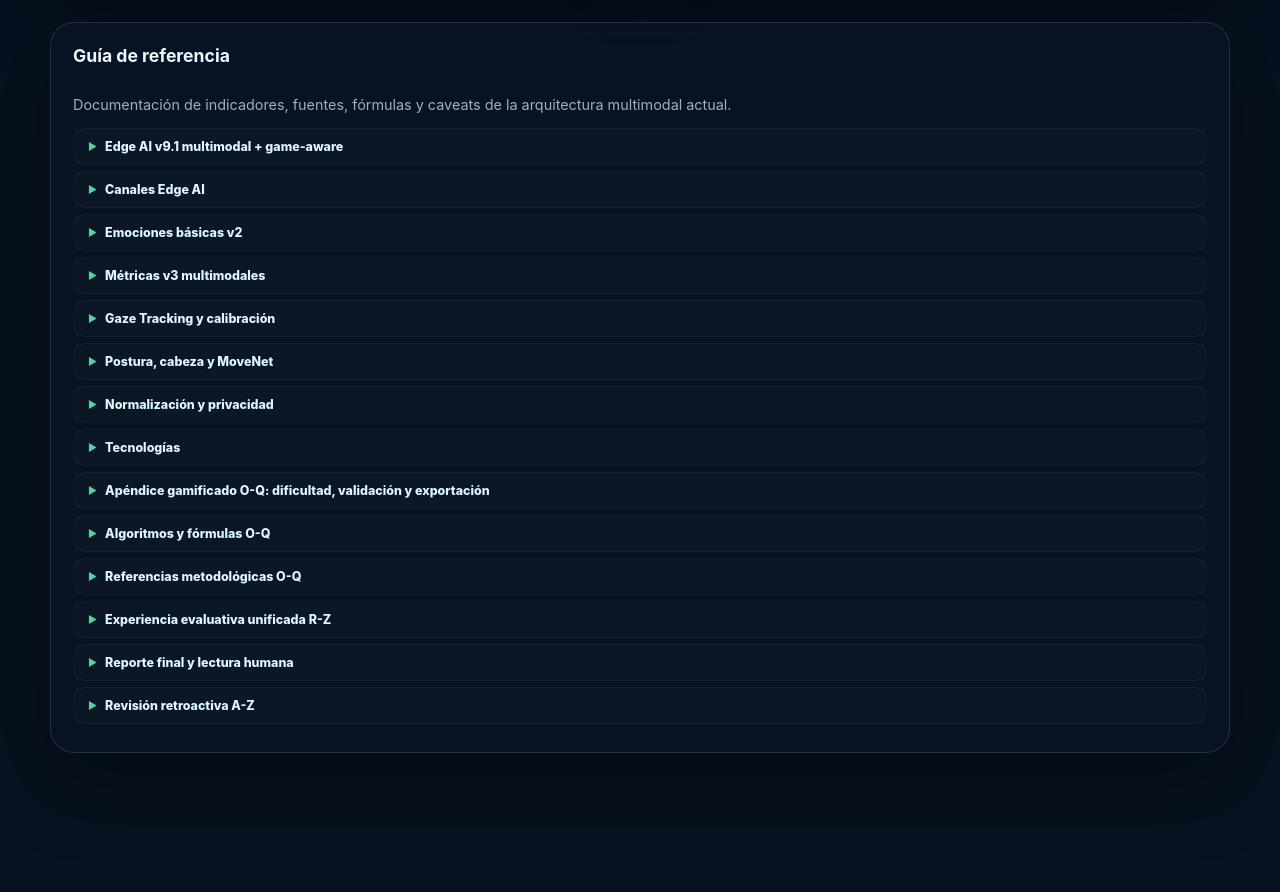
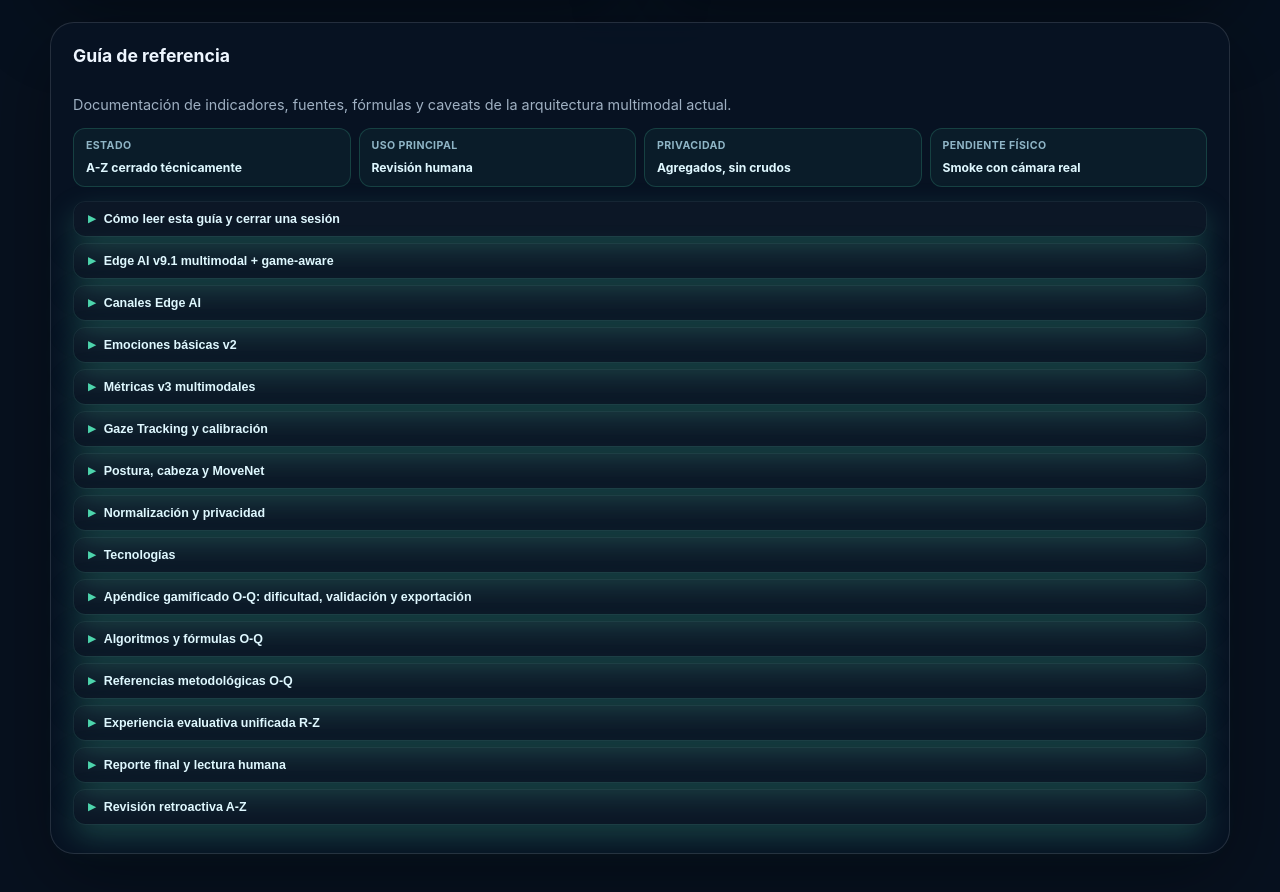
Before and after one commit to Carloss97/test-mpfl, a React (Vite) app: page / in a window 1280 px wide. Shown: the part 1320-2212 px from the top of the page. Before the commit the page ends 2129 px from the top, so only its background shows below. Built offline with nearby package versions, Linux system fonts and the light colour scheme.

Commit message:
sanity check

```diff
--- a/src/components/ReferenceGuide.jsx
+++ b/src/components/ReferenceGuide.jsx
@@ -4,10 +4,10 @@ function Section({ title, children }) {
   const [open, setOpen] = useState(false);
   return (
     <div className="guide-section">
-      <div className="guide-hdr" onClick={() => setOpen(!open)} style={{ cursor: 'pointer', userSelect: 'none' }}>
+      <button type="button" className="guide-hdr" aria-expanded={open} onClick={() => setOpen(!open)}>
         <span className="guide-arrow">{open ? '▼' : '▶'}</span>
         <span className="guide-title">{title}</span>
-      </div>
+      </button>
       {open && <div className="guide-body">{children}</div>}
     </div>
   );
@@ -18,6 +18,27 @@ export default function ReferenceGuide() {
     <section className="panel reference-guide" style={{ marginTop: '32px' }}>
       <div className="panel-heading"><h2>Guía de referencia</h2></div>
       <p className="caption">Documentación de indicadores, fuentes, fórmulas y caveats de la arquitectura multimodal actual.</p>
+
+      <div className="guide-summary-grid" aria-label="Resumen operativo A-Z">
+        <div><span>Estado</span><strong>A-Z cerrado técnicamente</strong></div>
+        <div><span>Uso principal</span><strong>Revisión humana</strong></div>
+        <div><span>Privacidad</span><strong>Agregados, sin crudos</strong></div>
+        <div><span>Pendiente físico</span><strong>Smoke con cámara real</strong></div>
+      </div>
+
+      <Section title="Cómo leer esta guía y cerrar una sesión">
+        <p className="caption">Usa esta sección como índice operativo antes de abrir las tablas técnicas. La evaluación es browser-local, observacional y privacy-safe.</p>
+        <table className="guide-table">
+          <thead><tr><th>Paso</th><th>Qué revisar</th><th>Resultado esperado</th></tr></thead>
+          <tbody>
+            <tr><td>1. Señal</td><td>Cámara, FaceMesh, AUs, gaze, postura y MoveNet/estado.</td><td>Calidad suficiente o caveats explícitos.</td></tr>
+            <tr><td>2. Batería</td><td>Secuencia unificada RT → Fitts → Tracking → Go/No-Go → Stroop → Visual Search.</td><td>Bloques completados y progreso claro.</td></tr>
+            <tr><td>3. Fusión</td><td>gameSummary, gameCorrelation.aggregate y assessment_feature_vector_v2.</td><td>Solo agregados; sin ventanas ni eventos crudos.</td></tr>
+            <tr><td>4. Reporte</td><td>Perfil de habilidades, evidencia, caveats, calidad y gobernanza.</td><td>Lenguaje observacional, sin contratar/rechazar/diagnosticar.</td></tr>
+            <tr><td>5. Cierre</td><td>Bundle local/reportes + protocolo manual de cámara.</td><td>Artefactos descargables y privacy review manual.</td></tr>
+          </tbody>
+        </table>
+      </Section>
 
       <Section title="Edge AI v9.1 multimodal + game-aware">
         <p className="caption">Pipeline local 100% client-side. El schema externo sigue siendo edge_ai_model_output_v8; el modelo interno es v9.1 game-aware.</p>
--- a/src/reference-guide.css
+++ b/src/reference-guide.css
@@ -9,15 +9,46 @@
   display: flex;
   align-items: center;
   gap: 8px;
+  width: 100%;
   padding: 10px 14px;
   background: rgba(255,255,255,0.02);
+  border: 0;
+  border-radius: 12px;
+  cursor: pointer;
+  user-select: none;
   transition: background 150ms;
 }
 .guide-hdr:hover { background: rgba(255,255,255,0.05); }
+.guide-hdr:focus-visible { outline: 2px solid var(--ink-green); outline-offset: 2px; }
 .guide-arrow { font-size: 0.62rem; color: var(--ink-green); }
 .guide-title { font-size: 0.78rem; font-weight: 800; color: #dff8ff; }
 .guide-body { padding: 0 16px 14px; color: #c8d7e8; font-size: 0.75rem; line-height: 1.6; }
 .guide-body p { margin: 6px 0; }
+.guide-summary-grid {
+  display: grid;
+  grid-template-columns: repeat(auto-fit, minmax(170px, 1fr));
+  gap: 8px;
+  margin: 12px 0 14px;
+}
+.guide-summary-grid > div {
+  padding: 10px 12px;
+  border: 1px solid rgba(91, 255, 195, 0.16);
+  border-radius: 12px;
+  background: rgba(91, 255, 195, 0.045);
+}
+.guide-summary-grid span {
+  display: block;
+  margin-bottom: 4px;
+  color: #8fb5c6;
+  font-size: 0.66rem;
+  font-weight: 700;
+  text-transform: uppercase;
+  letter-spacing: 0.04em;
+}
+.guide-summary-grid strong {
+  color: #dff8ff;
+  font-size: 0.76rem;
+}
 .guide-table {
   width: 100%;
   border-collapse: collapse;
```
Also changed, not shown: 1 other file (tests, documents, lock files or other folders).
